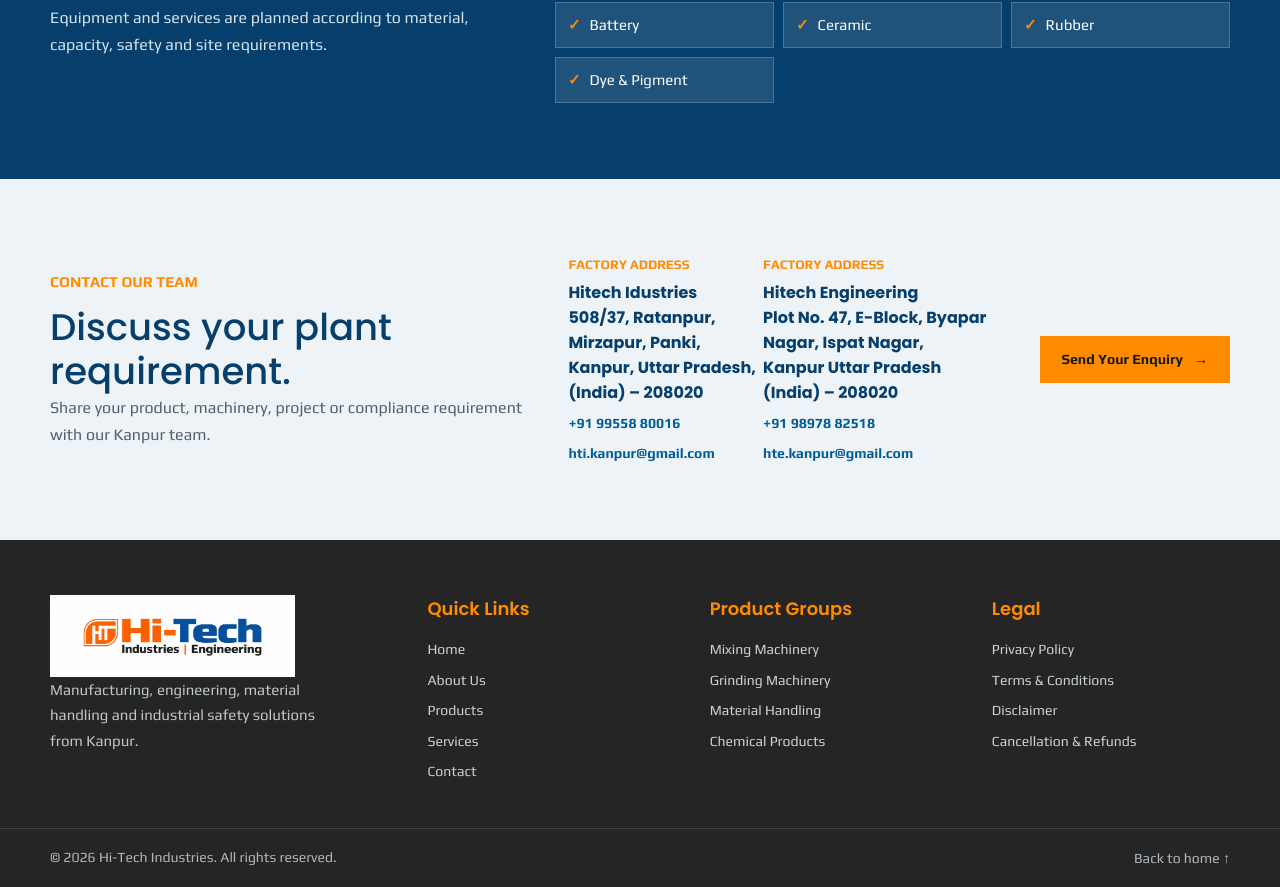
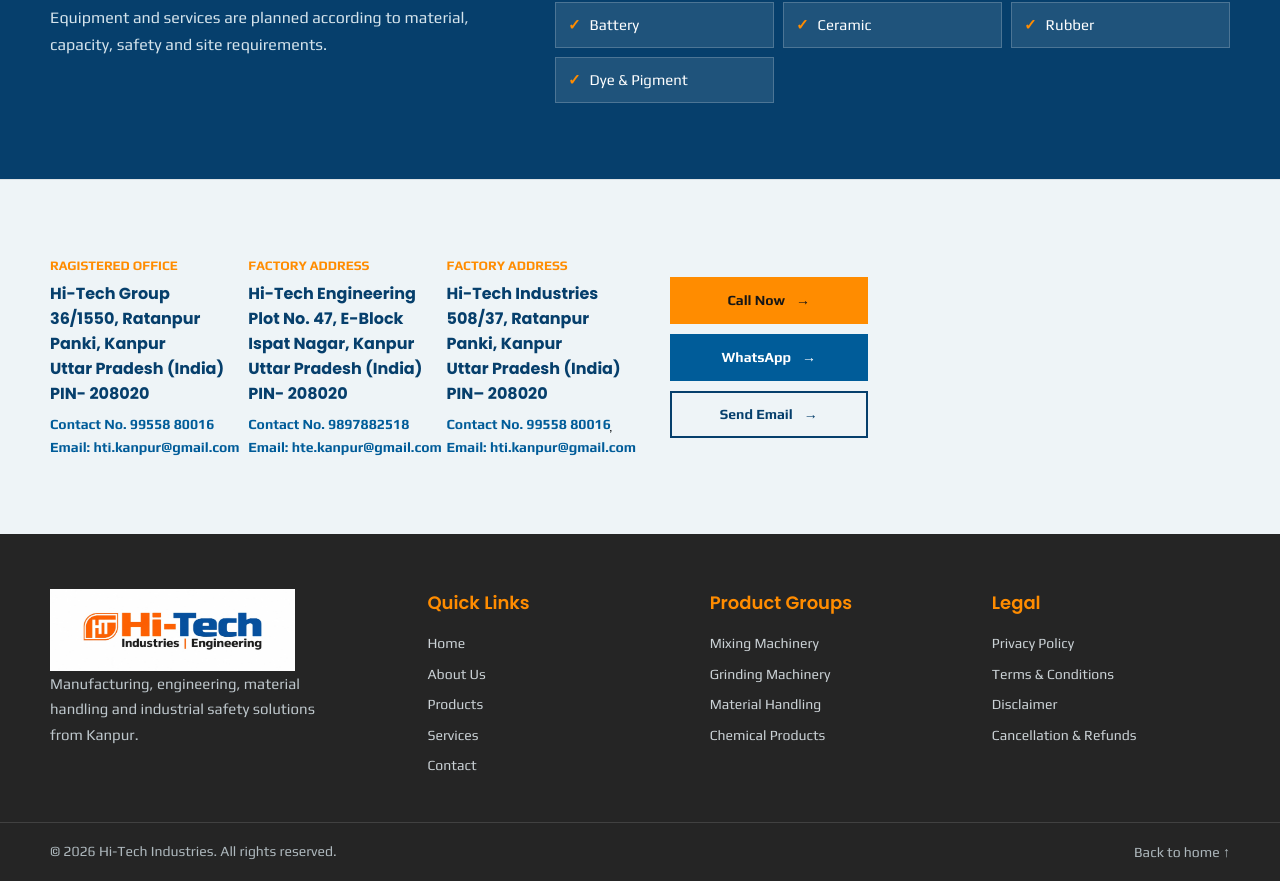
Before and after one commit to htikanpur-alt/hitech, a Next.js app: page /about-us in a window 1280 px wide. Shown: the part 3038-3925 px from the top of the page. Built offline with nearby package versions, Linux system fonts and the light colour scheme.

Commit message:
fix: alignment issues in mobile veiw and made a dedicated component for address section

```diff
--- a/app/about-us/page.tsx
+++ b/app/about-us/page.tsx
@@ -2,6 +2,7 @@
 import Image from "next/image";
 import Link from "next/link";
 import SiteNavigation from "../site-navigation";
+import AddressSection from "@/components/AddressSection";
 
 export const metadata: Metadata = {
   title: "About Hi-Tech Group | Manufacturing & Engineering, Kanpur",
@@ -281,51 +282,7 @@
         </div>
       </section>
 
-      <section className="about-contact section">
-        <div className="site-shell about-contact-grid">
-          <div>
-            <p className="section-kicker">CONTACT OUR TEAM</p>
-            <h2>Discuss your plant requirement.</h2>
-            <p>
-              Share your product, machinery, project or compliance requirement
-              with our Kanpur team.
-            </p>
-          </div>
-          <div>
-            <div className="flex">
-              <address className="inline-flex">
-                <span>FACTORY ADDRESS</span>
-                <strong>
-                  Hitech Idustries <br />
-                  508/37, Ratanpur, Mirzapur, Panki,
-                  <br />
-                  Kanpur, Uttar Pradesh, (India) – 208020
-                </strong>
-                <a href="tel:+919955880016">+91 99558 80016</a>
-                <a href={emailUrl} target="_blank" rel="noreferrer">
-                  hti.kanpur@gmail.com
-                </a>
-              </address>
-              <address>
-                <span>FACTORY ADDRESS</span>
-                <strong>
-                  Hitech Engineering <br />
-                  Plot No. 47, E-Block, Byapar Nagar, Ispat Nagar,
-                  <br />
-                  Kanpur Uttar Pradesh (India) – 208020
-                </strong>
-                <a href="tel:+919897882518">+91 98978 82518</a>
-                <a href={emailUrl} target="_blank" rel="noreferrer">
-                  hte.kanpur@gmail.com
-                </a>
-              </address>
-            </div>
-          </div>
-          <a className="button button-orange" href="/#contact">
-            Send Your Enquiry <span aria-hidden="true">→</span>
-          </a>
-        </div>
-      </section>
+      <AddressSection />
 
       <footer>
         <div className="site-shell footer-grid">
--- a/app/globals.css
+++ b/app/globals.css
@@ -1828,8 +1828,9 @@
 .about-contact-grid {
   display: grid;
   grid-template-columns: 1fr 0.9fr auto;
-  gap: 45px;
+  gap: 25px;
   align-items: center;
+  justify-content: space-between;
 }
 .about-contact-grid > div > p:not(.section-kicker) {
   color: #536068;
@@ -1854,6 +1855,39 @@
 .about-contact-grid address a {
   color: var(--blue);
   font-weight: 700;
+}
+
+@media (max-width: 760px) {
+  /* logo now lives in the nav bar on mobile */
+  .masthead {
+    display: none;
+  }
+
+  .navigation-inner {
+    min-height: 58px;
+    align-items: center;
+    justify-content: space-between;
+    gap: 12px;
+  }
+
+  /* logo on the left, same row as MENU */
+  .navigation-inner::before {
+    content: "";
+    flex: 0 0 auto;
+    width: 175px;
+    height: 48px;
+    background: url("/hitech-logo.jpeg") no-repeat;
+    background-size: 205px auto; /* scale of the logo image */
+    background-position: -28px -8px; /* crops the white space in the JPEG */
+  }
+
+  .navigation-inner > .mobile-navigation > summary {
+    min-width: 100px;
+    padding: 8px 14px;
+  }
+  .mobile-dropdown {
+    top: 40px;
+  }
 }
 
 @media (max-width: 1000px) {
--- a/app/page.tsx
+++ b/app/page.tsx
@@ -2,6 +2,7 @@
 import Link from "next/link";
 import HeroSlider from "./hero-slider";
 import SiteNavigation from "./site-navigation";
+import AddressSection from "../components/AddressSection";
 
 const featuredMachines = [
   "Double Cone Blender",
@@ -236,8 +237,8 @@
           <div className="masthead-promise">
             <span>ONE STOP INDUSTRIAL SOLUTION</span>
             <strong className="whitespace-nowrap truncate">
-              Chemical Manufacturing • Machine Manufacturing • Technical
-              Consultancy
+              Chemical Manufacturing <br /> Machine Manufacturing <br />{" "}
+              Technical Consultancy
             </strong>
           </div>
           {/* <div className="masthead-contact">
@@ -650,59 +651,7 @@
         </div>
       </section>
 
-      <section className="contact-section section" id="contact">
-        <div className="site-shell contact-grid">
-          <div>
-            <p className="section-kicker">CONTACT US</p>
-            <h2>Tell us what your plant needs.</h2>
-            <p>
-              For machinery, chemicals, consultancy or project support, contact
-              our Kanpur factory team.
-            </p>
-          </div>
-          <address>
-            <div>
-              <span>FACTORY ADDRESS</span>
-              <strong>
-                508/37, Ratanpur, Mirzapur,
-                <br />
-                Panki, Kanpur (UP) – 208020
-              </strong>
-            </div>
-            <div>
-              <span>PHONE</span>
-              <a href="tel:+919955880016">+91 99558 80016</a>
-            </div>
-            <div>
-              <span>EMAIL</span>
-              <a href={emailUrl} target="_blank" rel="noreferrer">
-                hti.kanpur@gmail.com
-              </a>
-            </div>
-          </address>
-          <div className="contact-buttons">
-            <a className="button button-orange" href="tel:+919955880016">
-              Call Now <Arrow />
-            </a>
-            <a
-              className="button button-blue"
-              href={whatsappUrl}
-              target="_blank"
-              rel="noreferrer"
-            >
-              WhatsApp <Arrow />
-            </a>
-            <a
-              className="button button-outline"
-              href={emailUrl}
-              target="_blank"
-              rel="noreferrer"
-            >
-              Send Email <Arrow />
-            </a>
-          </div>
-        </div>
-      </section>
+      <AddressSection />
 
       <footer>
         <div className="site-shell footer-grid">
--- /dev/null
+++ b/components/AddressSection.jsx
@@ -0,0 +1,100 @@
+export default function AddressSection() {
+  const emailUrl =
+  "https://mail.google.com/mail/?view=cm&fs=1&to=hti.kanpur%40gmail.com&su=Website%20Enquiry%20%E2%80%93%20Hi-Tech%20Industries";
+const whatsappUrl =
+  "https://wa.me/919955880016?text=Hello%20Hi-Tech%20Industries%2C%20I%20have%20an%20industrial%20requirement.";
+function Arrow() {
+  return <span aria-hidden="true">→</span>;
+}
+return ( <section className="contact-section section" id="contact">
+        <div className="site-shell about-contact-grid">
+          {/* <div>
+            <p className="section-kicker">CONTACT US</p>
+            <h2>Tell us what your plant needs.</h2>
+            <p>
+              For machinery, chemicals, consultancy or project support, contact
+              our Kanpur factory team.
+            </p>
+          </div> */}
+          <div>
+            <div className="flex space-between">
+              <address className="w-[100%] h-1/2">
+                <span>RAGISTERED OFFICE</span>
+                <strong>
+                  Hi-Tech Group <br />
+                  36/1550, Ratanpur
+                  <br />
+                  Panki, Kanpur
+                  <br />
+                  Uttar Pradesh (India) <br />
+                  PIN- 208020
+                </strong>
+                <div>
+                  <a href="tel:+919955880016">Contact No. 99558 80016</a>
+                  <br />
+                  <a href={emailUrl} target="_blank" rel="noreferrer">
+                    Email: hti.kanpur@gmail.com
+                  </a>
+                </div>
+              </address>
+              <address className="w-[100%] h-1/4">
+                <span>FACTORY ADDRESS</span>
+                <strong>
+                  Hi-Tech Engineering <br />
+                  Plot No. 47, E-Block <br /> Ispat Nagar, Kanpur
+                  <br />
+                  Uttar Pradesh (India) <br /> PIN- 208020
+                </strong>
+                <div>
+                  <a href="tel:+919955880016">Contact No. 9897882518</a>
+                  <br />
+                  <a href={emailUrl} target="_blank" rel="noreferrer">
+                    Email: hte.kanpur@gmail.com
+                  </a>
+                </div>
+              </address>
+              <address className="w-[100%] h-1/2">
+                <span>FACTORY ADDRESS</span>
+                <strong>
+                  Hi-Tech Industries <br />
+                  508/37, Ratanpur
+                  <br />
+                  Panki, Kanpur
+                  <br />
+                  Uttar Pradesh (India)
+                  <br />
+                  PIN– 208020
+                </strong>
+                <div>
+                  <a href="tel:+919955880016">Contact No. 99558 80016</a>̦
+                  <br />
+                  <a href={emailUrl} target="_blank" rel="noreferrer">
+                  Email: hti.kanpur@gmail.com
+                  </a>
+                </div>
+              </address>
+            </div>
+          </div>
+          <div className="contact-buttons w-[37%]">
+            <a className="button button-orange" href="tel:+919955880016">
+              Call Now <Arrow />
+            </a>
+            <a
+              className="button button-blue"
+              href={whatsappUrl}
+              target="_blank"
+              rel="noreferrer"
+            >
+              WhatsApp <Arrow />
+            </a>
+            <a
+              className="button button-outline"
+              href={emailUrl}
+              target="_blank"
+              rel="noreferrer"
+            >
+              Send Email <Arrow />
+            </a>
+          </div>
+        </div>
+      </section>)}
--- a/package.json
+++ b/package.json
@@ -9,6 +9,10 @@
     "lint": "eslint"
   },
   "dependencies": {
+    "@emotion/react": "^11.14.0",
+    "@emotion/styled": "^11.14.1",
+    "@mui/icons-material": "^9.5.0",
+    "@mui/material": "^9.5.0",
     "next": "16.3.6",
     "react": "19.2.8",
     "react-dom": "19.2.8"
```
Also changed, not shown: 1 other file (tests, documents, lock files or other folders).
